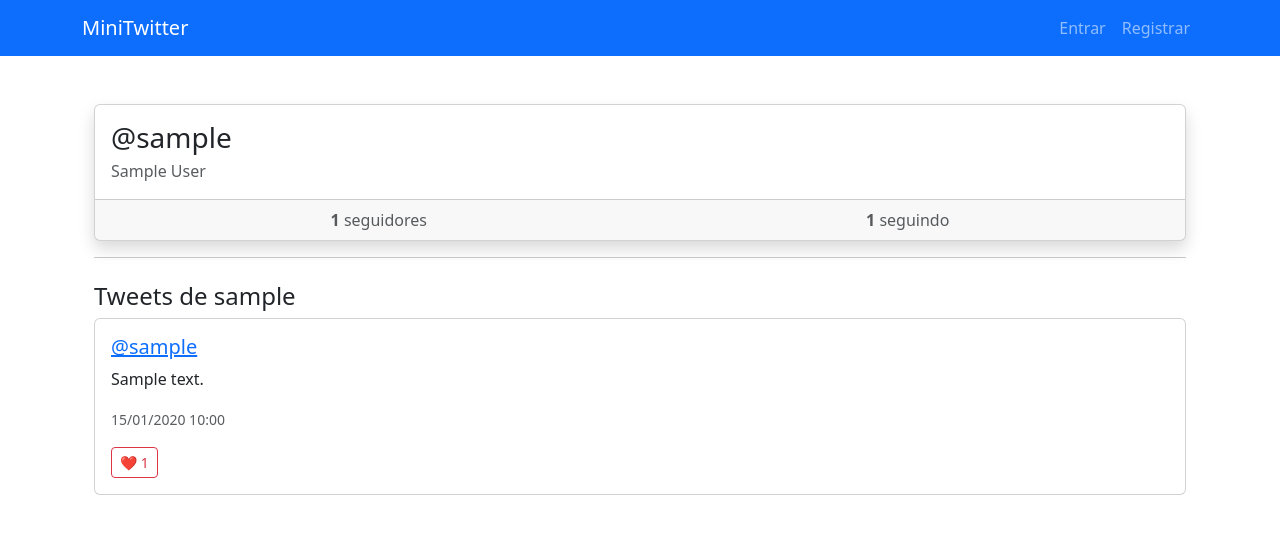
After one commit to GilwanSouza/mini_twitter, a Django app: a page that uses mini_twitter/miniTwitter/templates/base.html in a window 1280 px wide. The commit adds this page. Shown: the top 534 px of the page. Run offline with Django 5.2, Linux system fonts and the light colour scheme; tables that the repository leaves empty hold one stand-in row (values such as "Sample post").

Commit message:
back-end completo

```diff
--- a/mini_twitter/miniTwitter/models.py
+++ b/mini_twitter/miniTwitter/models.py
@@ -5,6 +5,7 @@ from django.conf import settings
 class CustomUser(AbstractUser):
     data_nascimento = models.DateField(blank=True, null=True)
     nome = models.CharField(max_length=150, blank=True, null=True)
+    seguindo = models.ManyToManyField('self', symmetrical=False, related_name='seguidores', blank=True)
 
     def __str__(self):
         return self.username
--- a/mini_twitter/miniTwitter/templates/base.html
+++ b/mini_twitter/miniTwitter/templates/base.html
@@ -22,7 +22,7 @@
                 <ul class="navbar-nav ms-auto">
                     {% if user.is_authenticated %}
                         <li class="nav-item">
-                            <a class="nav-link" href="">{{ user.username }}</a>
+                            <a class="nav-link" href="{% url 'perfil_usuario' user.username %}">{{ user.username }}</a>
                         </li>
                         <li class="nav-item">
                             <a class="nav-link" href="{% url 'logout' %}">Sair</a>
--- a/mini_twitter/miniTwitter/templates/index.html
+++ b/mini_twitter/miniTwitter/templates/index.html
@@ -13,7 +13,11 @@
 {% for tweet in tweets %}
     <div class="card mb-3">
         <div class="card-body">
-            <h5 class="card-title">{{ tweet.user.username }}</h5>
+            <h5 class="card-title">
+                <a href="{% url 'perfil_usuario' tweet.user.username %}" class="text-decoration-none text-primary">
+                    @{{ tweet.user.username }}
+                </a>
+            </h5>
             <p class="card-text">{{ tweet.texto }}</p>
             <p class="card-text">
                 <small class="text-muted">
--- /dev/null
+++ b/mini_twitter/miniTwitter/templates/perfil_usuario.html
@@ -0,0 +1,69 @@
+{% extends 'base.html' %}
+{% load static %}
+
+{% block title %}Perfil de {{ perfil.username }}{% endblock %}
+
+{% block content %}
+<div class="container mt-5">
+    <div class="card shadow">
+        <div class="card-body d-flex justify-content-between align-items-center">
+            <div>
+                <h3 class="mb-1">@{{ perfil.username }}</h3>
+                <p class="mb-0 text-muted">{{ perfil.first_name }} {{ perfil.last_name }}</p>
+            </div>
+
+            {% if user.is_authenticated and user != perfil %}
+                <div>
+                    {% if perfil in user.seguindo.all %}
+                        <a href="{% url 'deixar_de_seguir' perfil.username %}" class="btn btn-outline-danger">Deixar de seguir</a>
+                    {% else %}
+                        <a href="{% url 'seguir_usuario' perfil.username %}" class="btn btn-outline-primary">Seguir</a>
+                    {% endif %}
+                </div>
+            {% endif %}
+        </div>
+
+        <div class="card-footer text-muted d-flex justify-content-around">
+            <div>
+                <strong>{{ perfil.seguidores.count }}</strong> seguidores
+            </div>
+            <div>
+                <strong>{{ perfil.seguindo.count }}</strong> seguindo
+            </div>
+        </div>
+    </div>
+
+    <hr>
+
+    <h4 class="mt-4">Tweets de {{ perfil.username }}</h4>
+    {% if tweets %}
+        {% for tweet in tweets %}
+            <div class="card mb-3">
+                <div class="card-body">
+                    <h5 class="card-title">
+                        <a href="{% url 'perfil_usuario' tweet.user.username %}">@{{ tweet.user.username }}</a>
+                    </h5>
+                    <p class="card-text">{{ tweet.texto }}</p>
+                    <p class="card-text">
+                        <small class="text-muted">{{ tweet.criado_em|date:"d/m/Y H:i" }}</small>
+                    </p>
+
+                    <form action="{% url 'curtir_tweet' tweet.id %}" method="post" class="d-inline">
+                        {% csrf_token %}
+                        <button class="btn btn-sm {% if user in tweet.curtidas.all %}btn-danger{% else %}btn-outline-danger{% endif %}">
+                            ❤️ {{ tweet.total_curtidas }}
+                        </button>
+                    </form>
+
+                    {% if tweet.user == user %}
+                        <a href="{% url 'editar_tweet' tweet.id %}" class="btn btn-sm btn-secondary">Editar</a>
+                        <a href="{% url 'excluir_tweet' tweet.id %}" class="btn btn-sm btn-danger">Excluir</a>
+                    {% endif %}
+                </div>
+            </div>
+        {% endfor %}
+    {% else %}
+        <p class="text-muted mt-3">Nenhum tweet ainda.</p>
+    {% endif %}
+</div>
+{% endblock %}
--- a/mini_twitter/miniTwitter/urls.py
+++ b/mini_twitter/miniTwitter/urls.py
@@ -11,4 +11,8 @@ urlpatterns = [
     path('tweet/<int:tweet_id>/curtir/', views.curtir_tweet, name='curtir_tweet'),
     path('tweet/<int:tweet_id>/editar/', views.editar_tweet, name='editar_tweet'),
     path('tweet/<int:tweet_id>/excluir/', views.excluir_tweet, name='excluir_tweet'),
+    path('perfil/<str:username>/', views.perfil_usuario, name='perfil_usuario'),
+
+    path('seguir/<str:username>/', views.seguir_usuario, name='seguir_usuario'),
+    path('deixar_de_seguir/<str:username>/', views.deixar_de_seguir, name='deixar_de_seguir'),
 ]
--- a/mini_twitter/miniTwitter/views.py
+++ b/mini_twitter/miniTwitter/views.py
@@ -8,6 +8,23 @@ from django.contrib.auth import login, authenticate, logout
 def index(request):
     tweets = Tweet.objects.select_related('user').order_by('-criado_em')
     return render(request, 'index.html', {'tweets': tweets})
+
+def perfil_usuario(request, username):
+    perfil = get_object_or_404(CustomUser, username=username)
+    tweets = Tweet.objects.filter(user=perfil).order_by('-criado_em')
+    return render(request, 'perfil_usuario.html', {'perfil': perfil, 'tweets': tweets})
+
+@login_required
+def seguir_usuario(request, username):
+    alvo = get_object_or_404(CustomUser, username=username)
+    request.user.seguindo.add(alvo)
+    return redirect('perfil_usuario', username=username)
+
+@login_required
+def deixar_de_seguir(request, username):
+    alvo = get_object_or_404(CustomUser, username=username)
+    request.user.seguindo.remove(alvo)
+    return redirect('perfil_usuario', username=username)
 
 @login_required
 def curtir_tweet(request, tweet_id):
```
Also changed, not shown: mini_twitter/miniTwitter/migrations/0002_customuser_seguindo.py (added).
